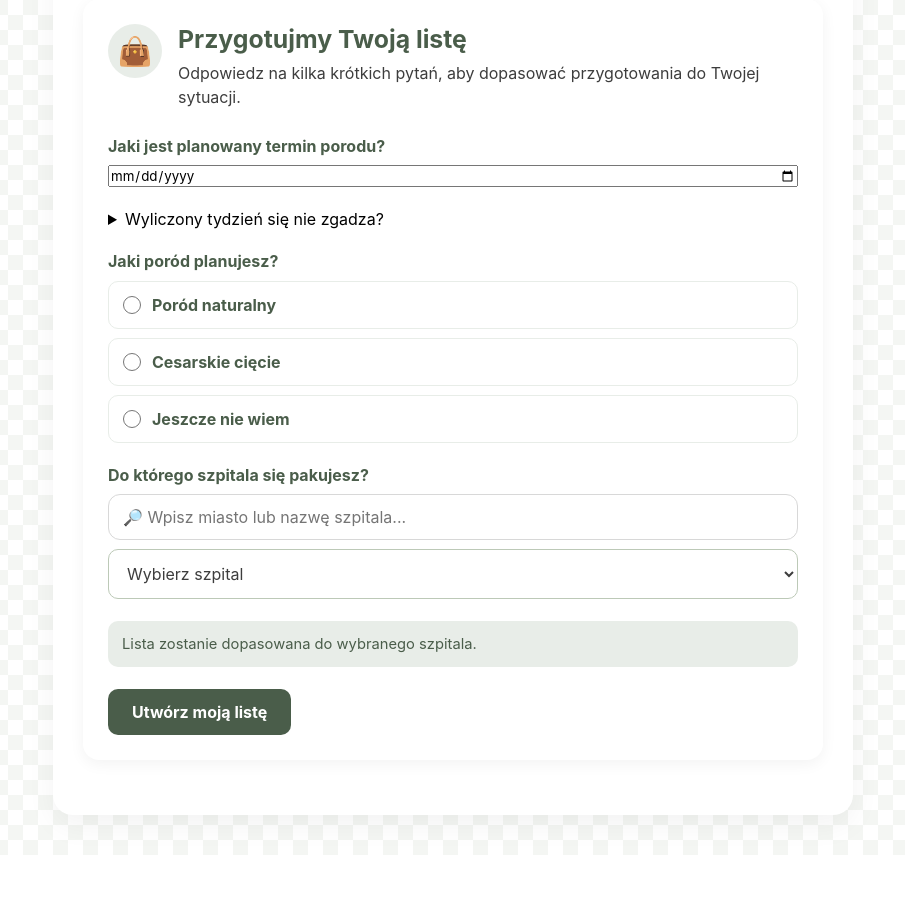
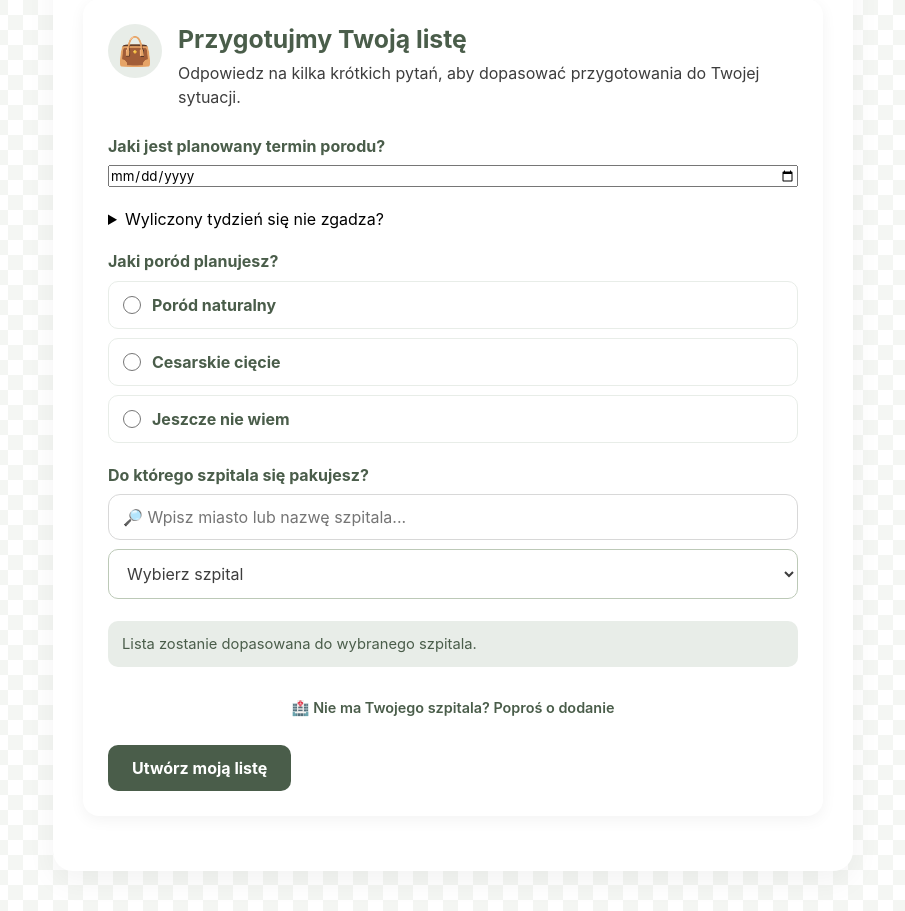
Before and after one commit to Natalia911111/just_pack_it, a Flask app: page / in a window 1280 px wide. Shown: the part 630-1541 px from the top of the page, without its empty margins (187-1092 px from the left). Before the commit the page ends 1476 px from the top, so only its background shows below. Run offline with Flask 3, Linux system fonts and the light colour scheme.

Commit message:
Add hospital request form and new hospitals

```diff
--- a/static/script.js
+++ b/static/script.js
@@ -1831,3 +1831,54 @@ if ("serviceWorker" in navigator) {
             });
     });
 }
+
+// =========================
+// PROŚBA O DODANIE SZPITALA
+// =========================
+
+const hospitalRequestToggle = document.getElementById("hospital-request-toggle");
+const hospitalRequestForm = document.getElementById("hospital-request-form");
+const hospitalRequestSend = document.getElementById("hospital-request-send");
+const requestedHospital = document.getElementById("requested-hospital");
+
+if (
+    hospitalRequestToggle &&
+    hospitalRequestForm &&
+    hospitalRequestSend &&
+    requestedHospital
+) {
+    hospitalRequestToggle.addEventListener("click", () => {
+        hospitalRequestForm.hidden = !hospitalRequestForm.hidden;
+
+        if (!hospitalRequestForm.hidden) {
+            requestedHospital.focus();
+        }
+    });
+
+    hospitalRequestSend.addEventListener("click", () => {
+        const hospitalName = requestedHospital.value.trim();
+
+        if (!hospitalName) {
+            alert("Wpisz proszę nazwę szpitala 🤍");
+            requestedHospital.focus();
+            return;
+        }
+
+        const subject = encodeURIComponent(
+            "Prośba o dodanie szpitala do Just Pack It"
+        );
+
+        const body = encodeURIComponent(
+`Cześć!
+
+Chciałabym poprosić o dodanie szpitala do Just Pack It:
+
+🏥 ${hospitalName}
+
+Dziękuję! 🤍`
+        );
+
+        window.location.href =
+            `mailto:natalia.lukawska91@gmail.com?subject=${subject}&body=${body}`;
+    });
+}
--- a/static/style.css
+++ b/static/style.css
@@ -3545,3 +3545,75 @@ footer {
     fill: currentColor;
     stroke: none;
 }
+
+/* =========================
+   PROŚBA O DODANIE SZPITALA
+========================= */
+
+.hospital-request {
+    margin-top: 4px;
+    text-align: center;
+}
+
+.hospital-request-toggle {
+    background: none;
+    border: none;
+    padding: 6px;
+
+    color: var(--dark-green);
+    font-size: 0.9rem;
+    font-weight: 600;
+
+    cursor: pointer;
+}
+
+.hospital-request-toggle:hover {
+    text-decoration: underline;
+}
+
+.hospital-request-form {
+    margin-top: 12px;
+    padding: 16px;
+
+    border: 1px solid var(--sage-green);
+    border-radius: 12px;
+
+    background: rgba(255, 255, 255, 0.45);
+    text-align: left;
+}
+
+.hospital-request-form label {
+    display: block;
+    margin-bottom: 8px;
+
+    color: var(--dark-green);
+    font-weight: 600;
+}
+
+.hospital-request-form input {
+    width: 100%;
+    box-sizing: border-box;
+
+    padding: 11px 12px;
+    margin-bottom: 10px;
+
+    border: 1px solid var(--sage-green);
+    border-radius: 8px;
+
+    font-size: 1rem;
+}
+
+.hospital-request-send {
+    width: 100%;
+
+    padding: 11px 16px;
+
+    border: none;
+    border-radius: 8px;
+
+    background: var(--sage-green);
+    color: white;
+
+    font-weight: 600;
+    cursor: pointer;
+}
--- a/templates/index.html
+++ b/templates/index.html
@@ -370,6 +370,41 @@
                 <p class="wizard-note">
                     Lista zostanie dopasowana do wybranego szpitala.
                 </p>
+
+                <div class="hospital-request">
+                    <button
+                        type="button"
+                        class="hospital-request-toggle"
+                        id="hospital-request-toggle"
+                    >
+                        🏥 Nie ma Twojego szpitala? Poproś o dodanie
+                    </button>
+
+                    <div
+                        class="hospital-request-form"
+                        id="hospital-request-form"
+                        hidden
+                    >
+                        <label for="requested-hospital">
+                            Jaki szpital chciałabyś dodać?
+                        </label>
+
+                        <input
+                            type="text"
+                            id="requested-hospital"
+                            placeholder="Np. Szpital Wojewódzki w..."
+                            maxlength="150"
+                        >
+
+                        <button
+                            type="button"
+                            class="hospital-request-send"
+                            id="hospital-request-send"
+                        >
+                            Wyślij prośbę 🤍
+                        </button>
+                    </div>
+                </div>
 
                 <button
                     type="submit"
```
